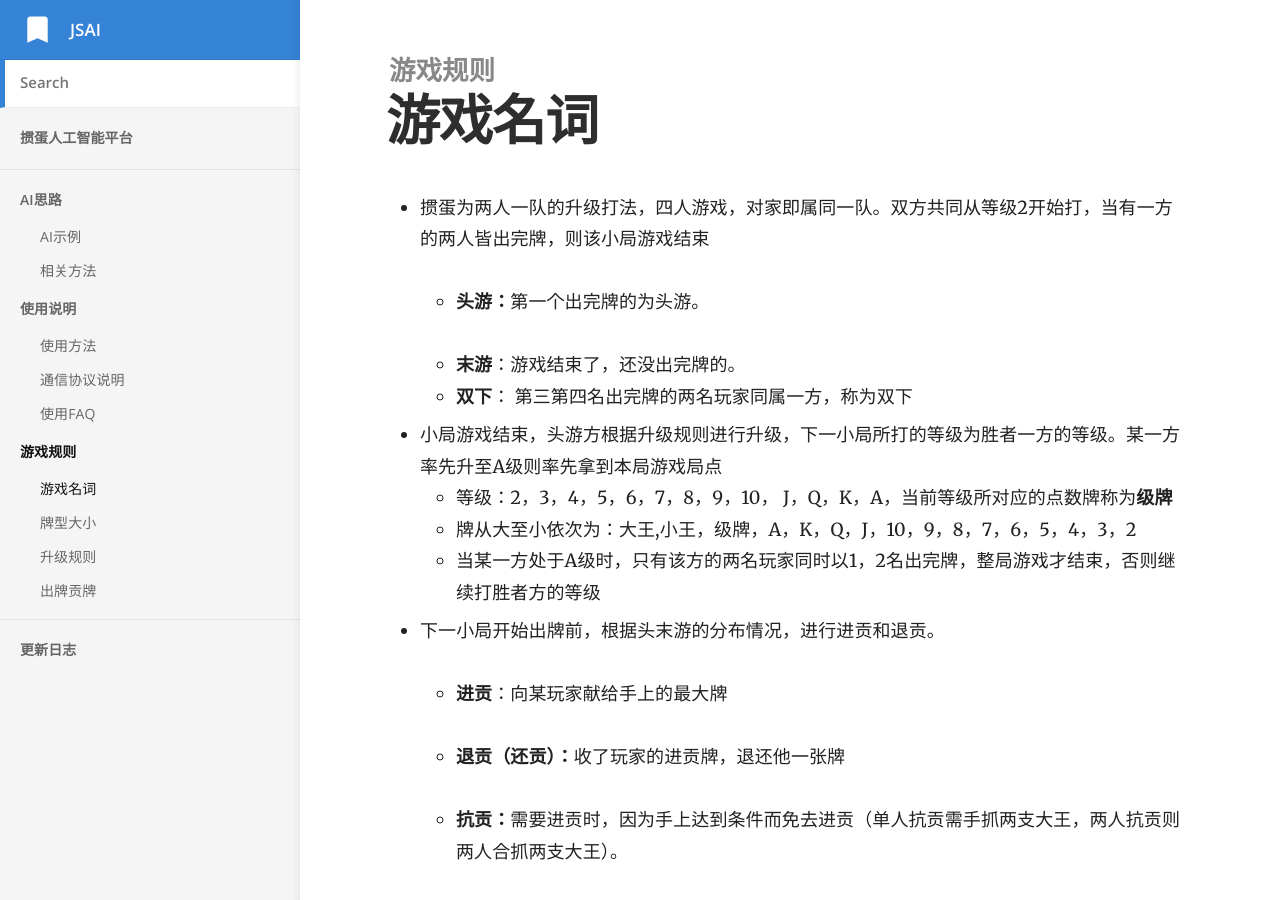
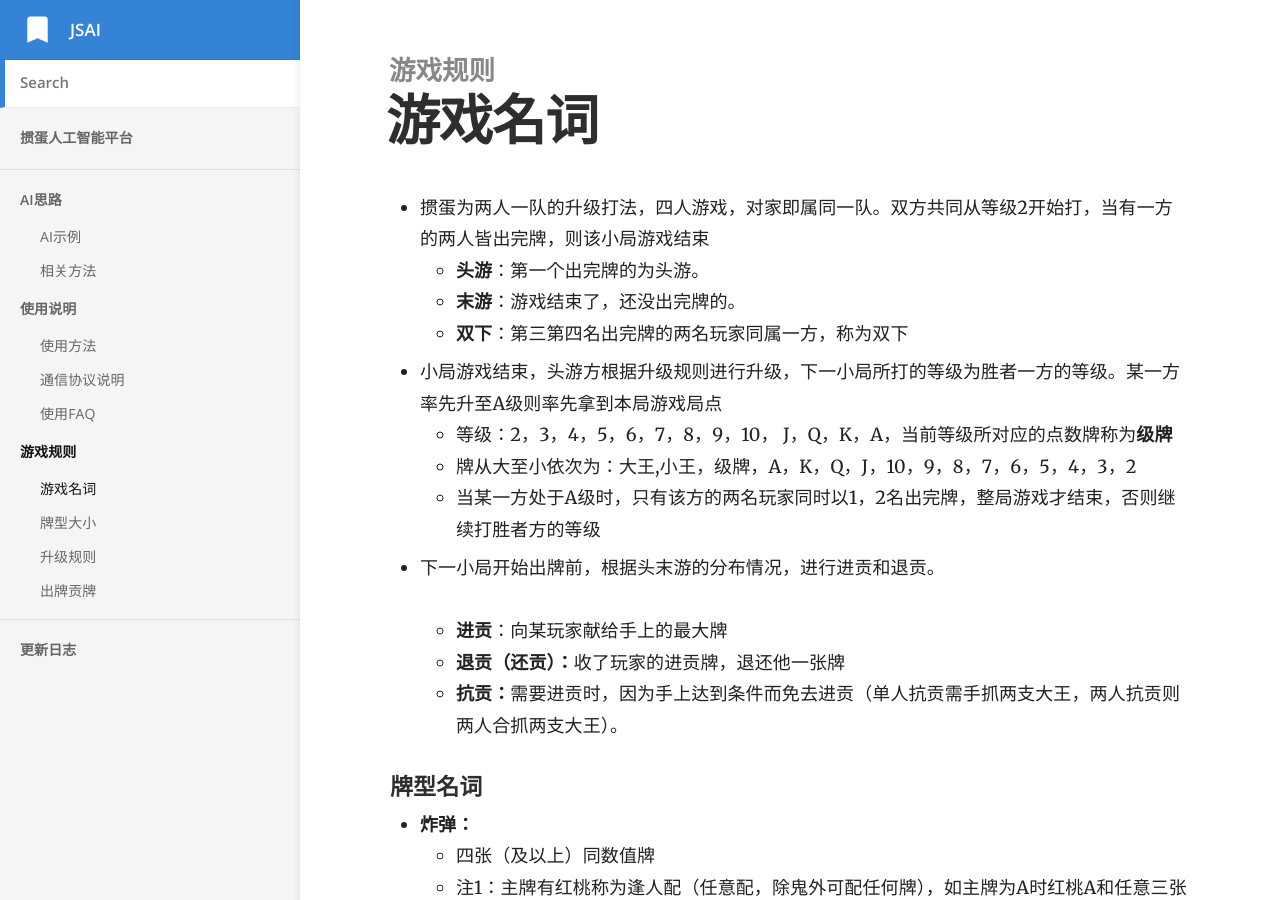
Before and after one commit to njuptGD/njuptGD.github.io, a Jekyll site: the page built from _docs/游戏规则/游戏名词.md, in a window 1280 px wide and 900 px high. Built offline with Jekyll 4.4.1, drawn with Linux system fonts in a browser that asks for light colours.

Commit message:
# 2019.11.23 v2.0

```diff
--- a/_docs/游戏规则/游戏名词.md
+++ b/_docs/游戏规则/游戏名词.md
@@ -5,11 +5,9 @@ order: 1
 ---
 
 + 掼蛋为两人一队的升级打法，四人游戏，对家即属同一队。双方共同从等级2开始打，当有一方的两人皆出完牌，则该小局游戏结束
-
-  + **头游：**第一个出完牌的为头游。
-
+  + **头游**：第一个出完牌的为头游。
   + **末游**：游戏结束了，还没出完牌的。
-  + **双下**： 第三第四名出完牌的两名玩家同属一方，称为双下
+  + **双下**：第三第四名出完牌的两名玩家同属一方，称为双下
 
 + 小局游戏结束，头游方根据升级规则进行升级，下一小局所打的等级为胜者一方的等级。某一方率先升至A级则率先拿到本局游戏局点
   + 等级：2，3，4，5，6，7，8，9，10， J，Q，K，A，当前等级所对应的点数牌称为**级牌**
@@ -19,9 +17,7 @@ order: 1
 + 下一小局开始出牌前，根据头末游的分布情况，进行进贡和退贡。
 
   + **进贡**：向某玩家献给手上的最大牌
-
   + **退贡（还贡）：**收了玩家的进贡牌，退还他一张牌
-
   + **抗贡：**需要进贡时，因为手上达到条件而免去进贡（单人抗贡需手抓两支大王，两人抗贡则两人合抓两支大王）。
 
 
@@ -29,29 +25,17 @@ order: 1
 #### 牌型名词
 
 + **炸弹：**
-
-  四张（及以上）同数值牌
-
-  注1：主牌有红桃称为逢人配（任意配，除鬼外可配任何牌），如主牌为A时红桃A和任意三张相同数值的牌一起，可变为一个炸弹。
-
-  注2： 无论什么牌型，最多只能出六张牌（炸弹除外）。
-
-  四王（四鬼牌），什么牌型都可打，是最大的牌。
-
+  + 四张（及以上）同数值牌
+  + 注1：主牌有红桃称为逢人配（任意配，除鬼外可配任何牌），如主牌为A时红桃A和任意三张相同数值的牌一起，可变为一个炸弹。
+  + 注2： 无论什么牌型，最多只能出六张牌（炸弹除外）。
+  + 四王（四鬼牌），什么牌型都可打，是最大的牌。
 + **同花顺：**同花的五张牌，最大的为同花10-J-Q-K-A，最小的为A-2-3-4-5。
-
 + **顺子：**五张连续单牌，不可超过五张（如：A-2-3-4-5或10-J-Q-K-A）。不包括双王，不分花色。
-
 + **钢板（三顺）：**二个的连续三张牌，不可超过2个（如：333444、444555）。
-
 + **单牌（一手牌）：**单个牌。
-
 + **对牌（一手牌）：**数值相同的两张牌。
-
 + **三张牌：**数值相同的三张牌（如三个10）。
-
 + **三带两：**数值相同的三张牌加一对牌。
-
 + **三连对：**三对的连续对牌，不可超过3对（如：334455、778899，最大的是QQKKAA，最小的是AA2233）。不包括双王，不分花色。两连对不可出。
 
 
```
Also changed, not shown: _docs/使用说明/使用方法.md (+1 -2 lines), _docs/使用说明/通信协议说明.md (+0 -3 lines).
